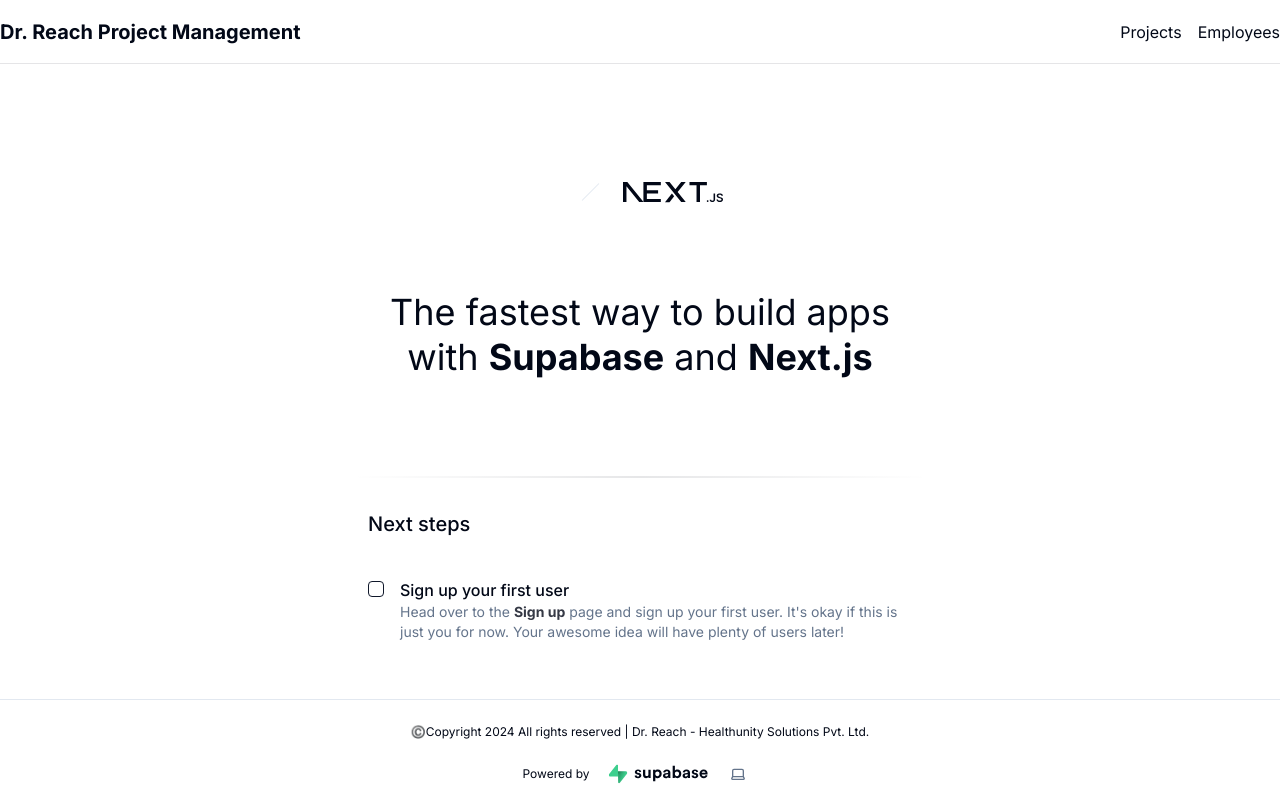
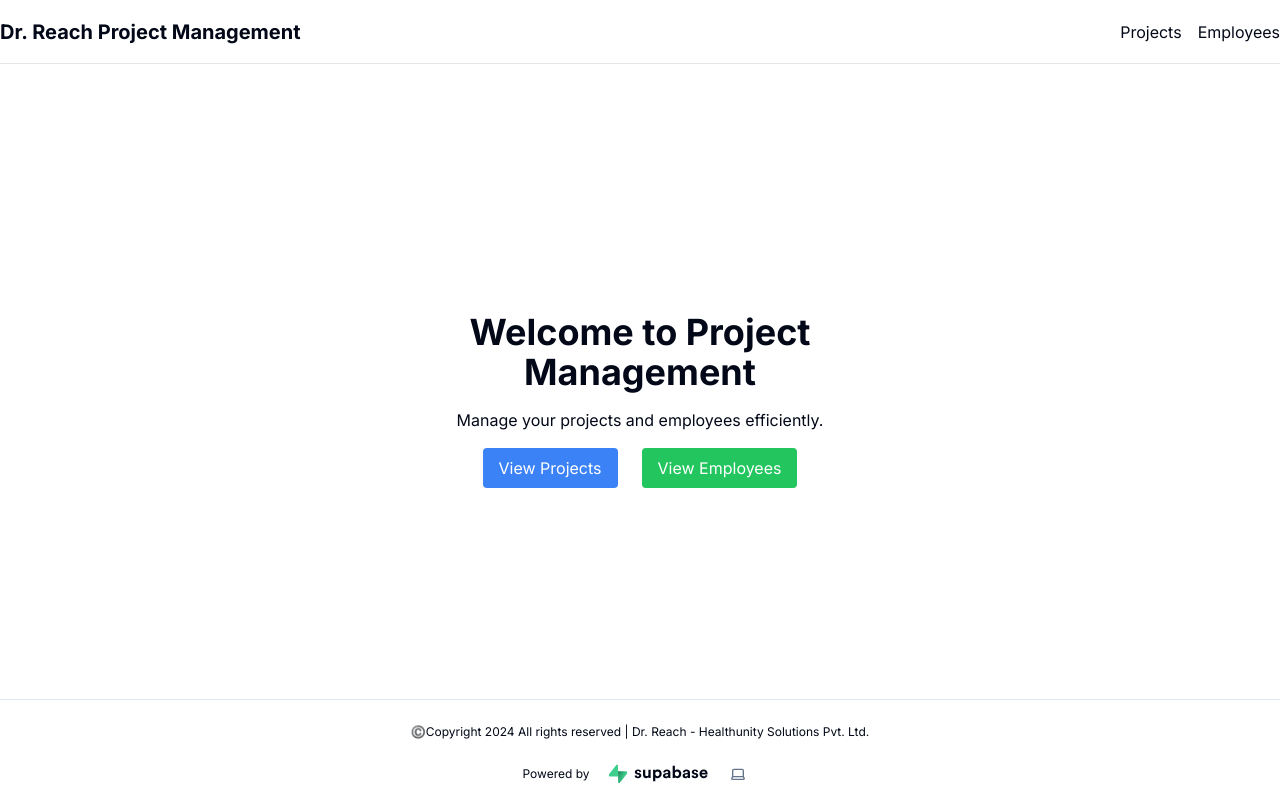
Before and after one commit to OrgDrReach/dreach-project-management, a Next.js app: page / in a window 1280 px wide. Built offline with nearby package versions, Linux system fonts and the light colour scheme; no server answers.

Commit message:
refactor ♻️: Refactored welcome page design for consistency.
- Implemented optimized welcome page content design updates.
- Squared size parameters added for Supabase logo image for consistency reasons.

```diff
--- a/app/page.tsx
+++ b/app/page.tsx
@@ -3,14 +3,30 @@
 import SignUpUserSteps from "@/components/tutorial/sign-up-user-steps";
 import { hasEnvVars } from "@/utils/supabase/check-env-vars";
 
-export default async function Index() {
-  return (
-    <>
-      <Hero />
-      <main className="flex-1 flex flex-col gap-6 px-4">
-        <h2 className="font-medium text-xl mb-4">Next steps</h2>
-        {hasEnvVars ? <SignUpUserSteps /> : <ConnectSupabaseSteps />}
-      </main>
-    </>
-  );
+export default function Home() {
+	return (
+		<div className="flex flex-col items-center h-auto">
+
+			<main className="flex items-center justify-center flex-grow">
+				<div className="text-center">
+					<h1 className="text-4xl font-bold mb-4">
+						Welcome to Project Management
+					</h1>
+					<p className="mb-4">Manage your projects and employees efficiently.</p>
+					<div className={`flex flex-col md:flex-row gap-4 items-center justify-center`}>
+						<a
+							href="/projects"
+							className="bg-blue-500 text-white px-4 py-2 rounded mr-2">
+							View Projects
+						</a>
+						<a
+							href="/employees"
+							className="bg-green-500 text-white px-4 py-2 rounded">
+							View Employees
+						</a>
+					</div>
+				</div>
+			</main>
+		</div>
+	);
 }
--- a/components/hero.tsx
+++ b/components/hero.tsx
@@ -10,7 +10,7 @@
           target="_blank"
           rel="noreferrer"
         >
-          <SupabaseLogo />
+          <SupabaseLogo width="160" height="40" />
         </a>
         <span className="border-l rotate-45 h-6" />
         <a href="https://nextjs.org/" target="_blank" rel="noreferrer">
```
